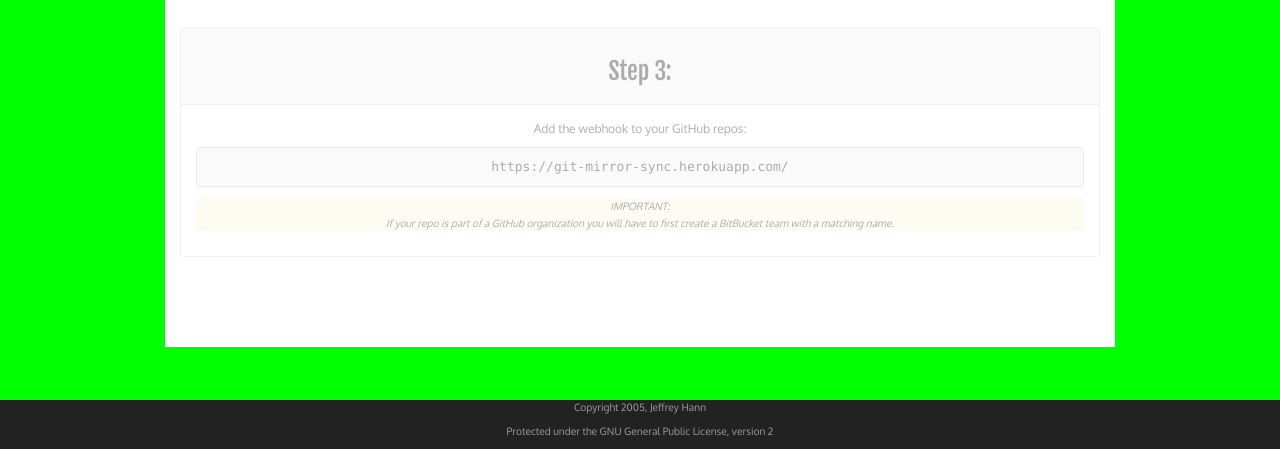
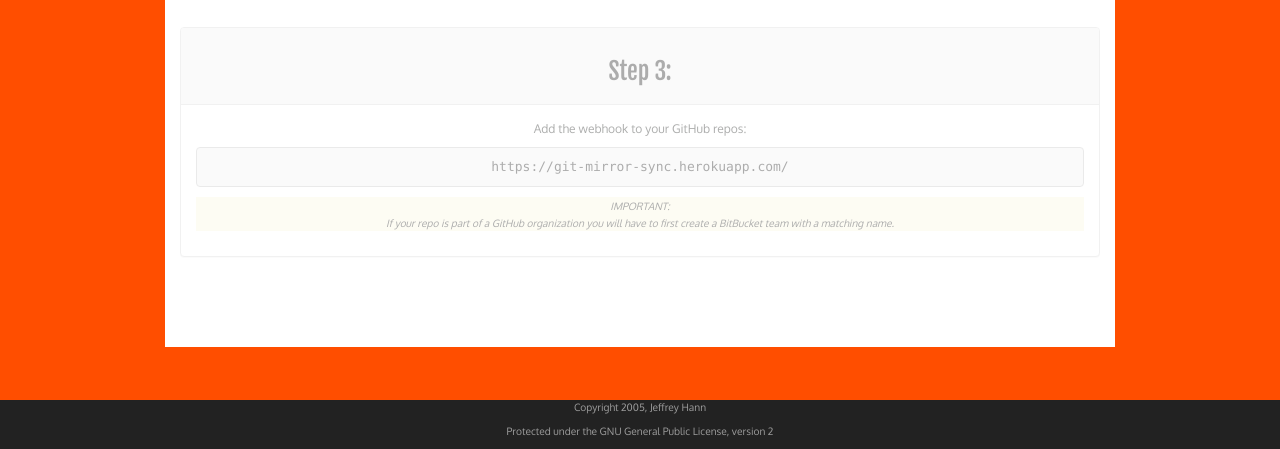
Before and after one commit to tremble-js/test-site, a plain HTML site: page index.html in a window 1280 px wide. Shown: the part 351-800 px from the top of the page. Drawn offline with nearby package versions, Linux system fonts and the light colour scheme; files that its build step writes are made by us from their sources; files whose address does not match are found by name.

Commit message:
adding another gackground color

```diff
--- a/css/style.css
+++ b/css/style.css
@@ -8,7 +8,7 @@ body {
     font-family: 'Oxygen', sans-serif;
     font-size: 1.2rem;
     color: #333533;
-    background-color: #00ff00;
+    background-color: #FF4E00;
 }
 
 h1,
```
